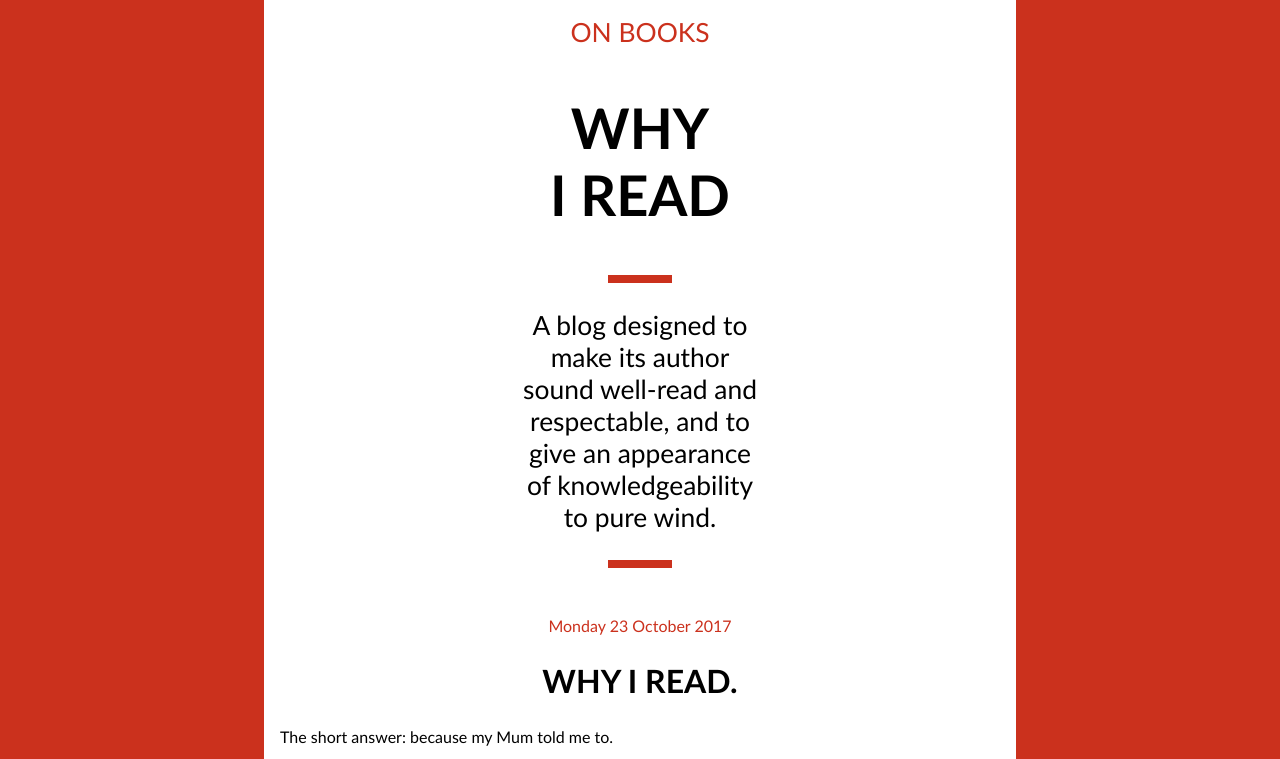
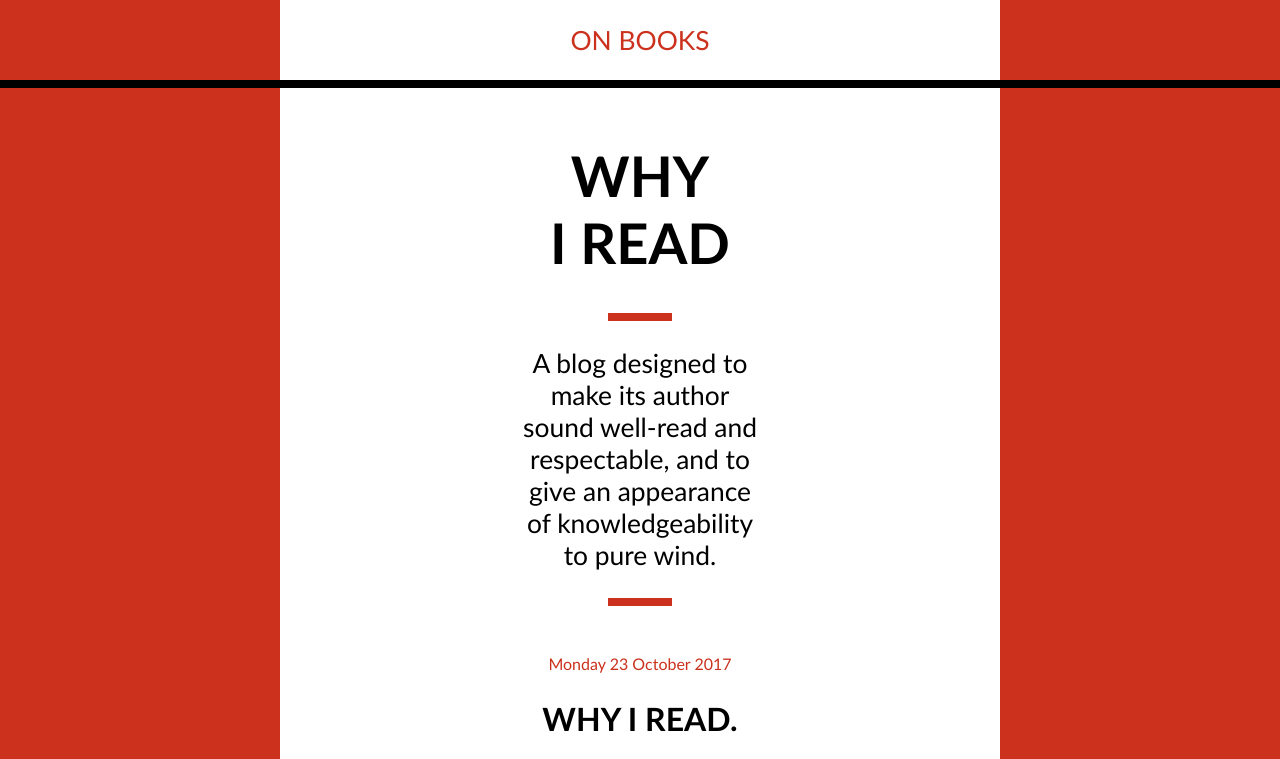
Before and after one commit to lizziebump/whyireadblog, a plain HTML site: page index.html in a window 1280 px wide. Shown: the top 759 px of the page. Drawn offline with Linux system fonts and the light colour scheme.

Commit message:
Add black horizontal line to home page

```diff
--- a/index.html
+++ b/index.html
@@ -8,14 +8,19 @@
 
   <body>
 
+    <div class="on-books">
+      <p>On Books</p>
+    </div>
+
+    <hr class="black-horizontal"/>
+
     <div class="content">
 
       <header>
-        <h1>On Books</h1>
-        <h2>Why<br/>I Read</h2>
-        <hr/>
+        <h1>Why<br/>I Read</h1>
+        <hr class="orange-horizontal"/>
         <p>A blog designed to make its author sound well-read and respectable, and to give an appearance of knowledgeability to pure wind.</p>
-        <hr/>
+        <hr class="orange-horizontal"/>
       </header>
 
       <article>
@@ -38,7 +43,7 @@
         </div>
       </article>
 
-      <hr/>
+      <hr class="orange-horizontal"/>
 
       <article>
         <p class="publication-date">Monday 23 October 2017</p>
@@ -53,7 +58,7 @@
         </div>
       </article>
 
-      <hr/>
+      <hr class="orange-horizontal"/>
 
     </div>
 
--- a/style.css
+++ b/style.css
@@ -1,7 +1,34 @@
+* {
+  box-sizing: border-box;
+}
+
 body {
   font-family: 'Gill Sans', 'Helvetica', 'Arial', sans-serif;
   background-color: #cb311d;
   margin: 0;
+}
+
+.on-books {
+  background-color: white;
+  width: 45rem;
+  margin: 0 auto;
+  text-transform: uppercase;
+  text-align: center;
+  font-weight: normal;
+  font-size: 1.65em;
+  color: #cb311d;
+  padding: 1.5rem;
+}
+
+.on-books p {
+  margin: 0;
+}
+
+.black-horizontal {
+  border: 0;
+  margin: 0;
+  height: 0.5em;
+  background-color: black;
 }
 
 .content {
@@ -17,13 +44,6 @@ header {
 }
 
 header h1 {
-  font-weight: normal;
-  font-size: 1.65em;
-  color: #cb311d;
-  margin: 0;
-}
-
-header h2 {
   font-weight: 600;
   font-size: 3.5em;
 }
@@ -39,7 +59,7 @@ h1, h2 {
   text-transform: uppercase;
 }
 
-hr {
+.orange-horizontal {
   border: 0;
   height: 0.5em;
   width: 4em;
@@ -64,4 +84,6 @@ article h1 {
 
 .blog-copy {
   text-align: justify;
+  padding-left: 0.75em;
+  padding-right: 0.75em;
 }
```
